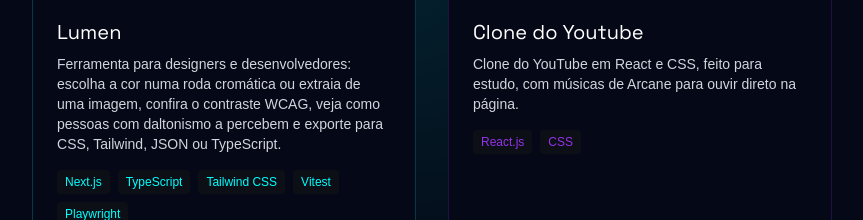
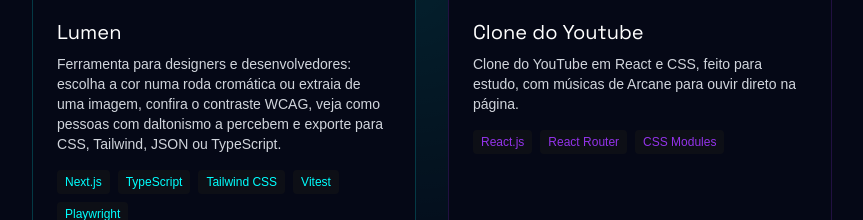
Before and after one commit to Tenshiiz/Portfolio, a Next.js app: page / in a window 1280 px wide. Shown: the part 2800-3020 px from the top of the page, without its empty margins (208-1071 px from the left). Built offline with nearby package versions, Linux system fonts and the light colour scheme.

Commit message:
Corrige as tags do clone do YouTube no card de projetos
React Router (rotas da home, de vídeo e 404) e CSS Modules (10 arquivos)
estão em uso no repositório do clone; as tags antes citavam só React e CSS.

```diff
--- a/src/app/Components/Projects/index.tsx
+++ b/src/app/Components/Projects/index.tsx
@@ -96,7 +96,7 @@ export default function ProjectsSection() {
             title: "Clone do Youtube",
             description: "Clone do YouTube em React e CSS, feito para estudo, com músicas de Arcane para ouvir direto na página.",
             imgSrc: "/imgProjects/YoutubeClone.png",
-            tech: ["React.js", "CSS"],
+            tech: ["React.js", "React Router", "CSS Modules"],
             demoLink: "https://youtube-clone-tenshi.vercel.app",
             sourceLink: "https://github.com/Tenshiiz/Youtube-clone",
             color: "purple"
```
